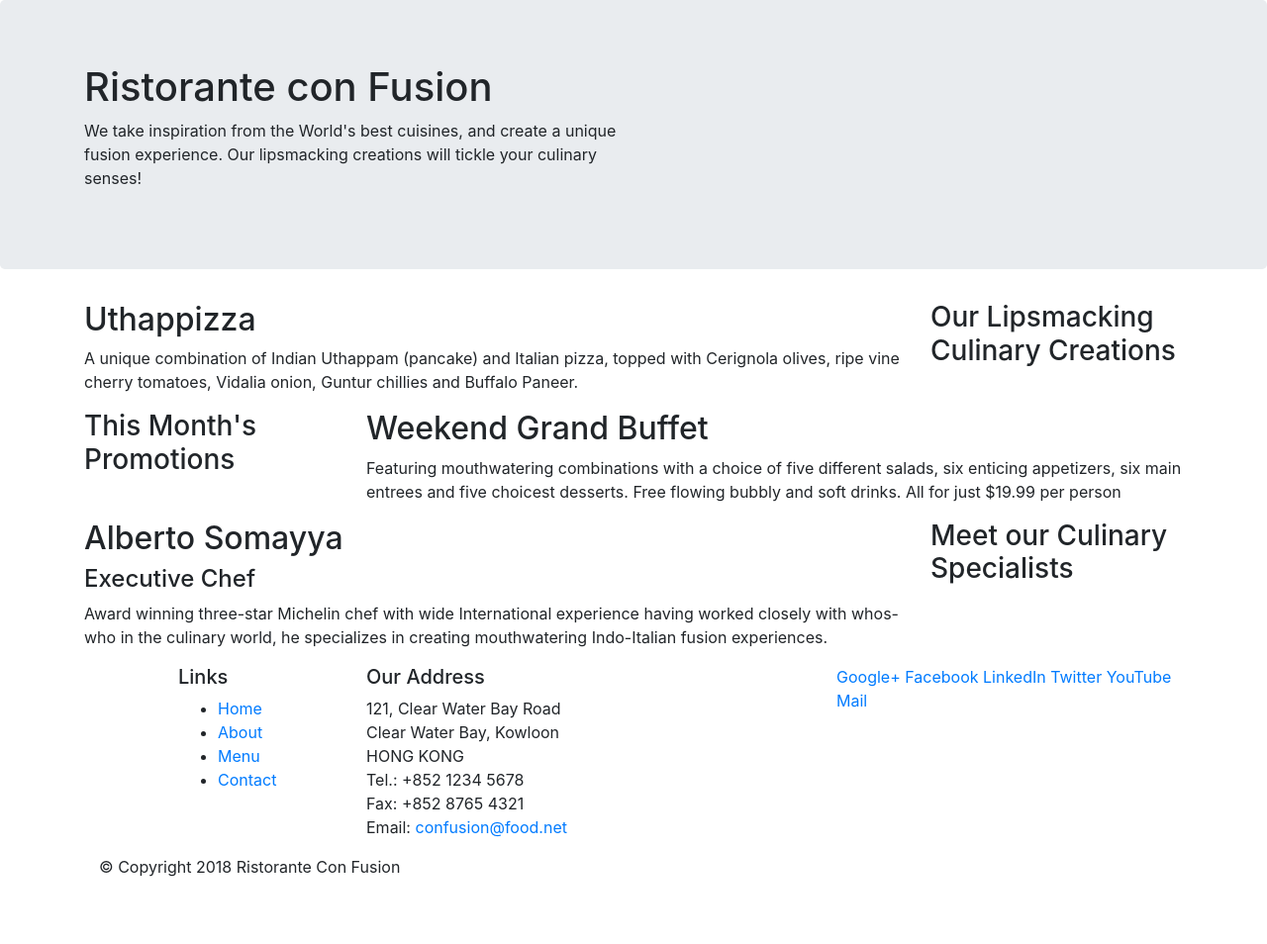
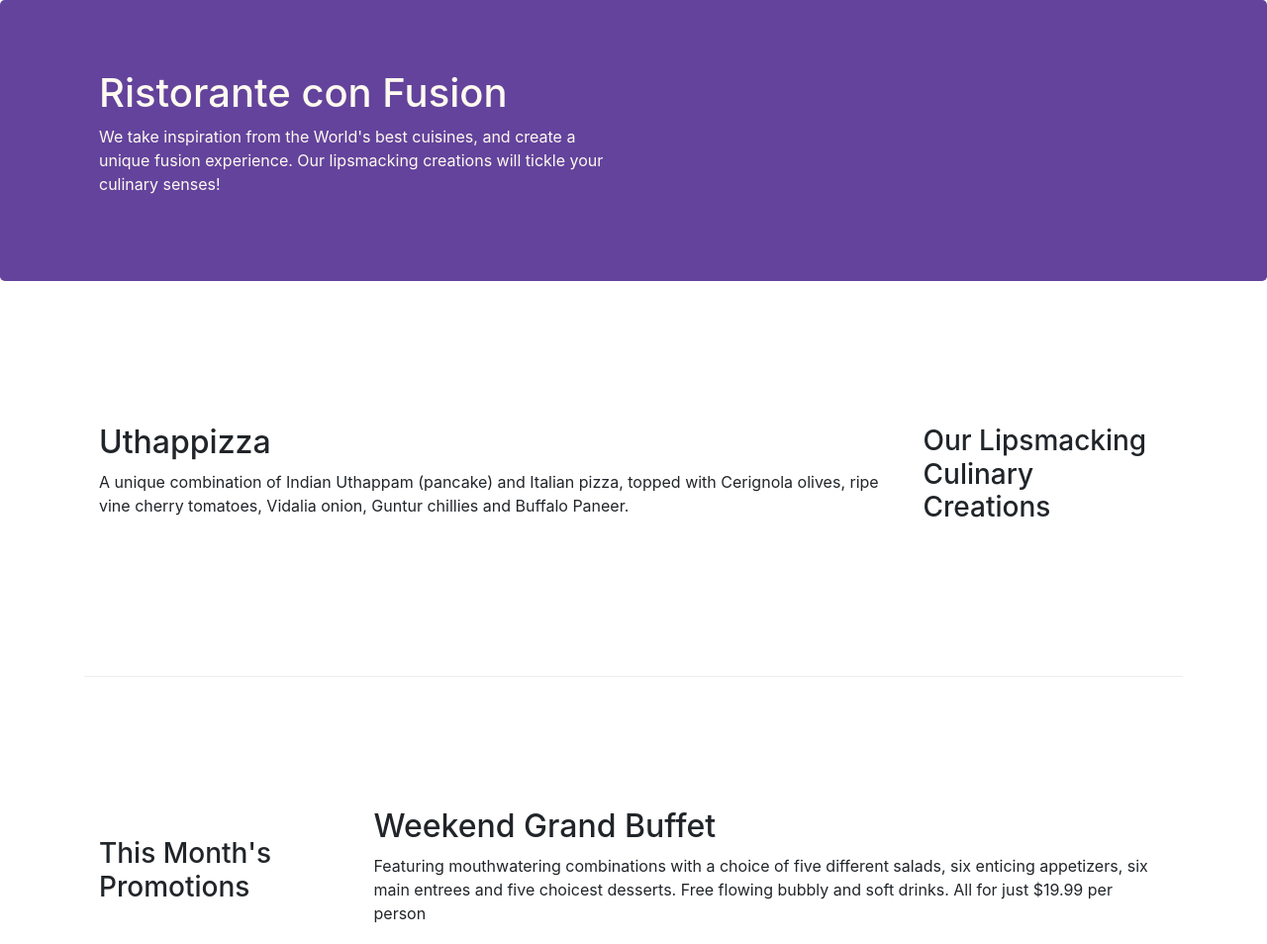
Before and after one commit to kartik-j1999/ConFusion, a website: page index.html in a window 1280 px wide. Shown: the top 954 px of the page at 99% size. Before the commit the page ends 904 px from the top, so only its background shows below. Drawn offline with nearby package versions, Linux system fonts and the light colour scheme.

Commit message:
bootstrap grid layout part 2

```diff
--- /dev/null
+++ b/css/styles.css
@@ -0,0 +1,30 @@
+.row-header{
+  margin: 0px auto;
+  padding: 0px;
+}
+
+.row-content {
+  margin: 0px auto;
+  padding: 50px 0px 50px 0px;
+  border-bottom: 1px ridge;
+  min-height: 400px;
+}
+
+.footer{
+  background-color: #e7ffc2;
+  margin: 0px auto;
+  padding: 20px 0px 20px 0px;
+}
+
+.jumbotron{
+  padding: 70px 30px 70px 30px;
+  margin: 0px auto;
+  background: #63439c;
+  color: floralwhite;
+}
+
+address{
+    font-size:70%;
+    margin:0px;
+    color:#0f0f0f;
+}
--- a/index.html
+++ b/index.html
@@ -6,13 +6,14 @@
     <meta charset="utf-8">
     <meta name="viewport" content="width=device-width, initial-scale=1, shrink-to-fit=no">
     <link rel="stylesheet" href="https://stackpath.bootstrapcdn.com/bootstrap/4.4.1/css/bootstrap.min.css" integrity="sha384-Vkoo8x4CGsO3+Hhxv8T/Q5PaXtkKtu6ug5TOeNV6gBiFeWPGFN9MuhOf23Q9Ifjh" crossorigin="anonymous">
+    <link rel="stylesheet" href="css/styles.css">
 </head>
 
 <body>
 
-    <header class = "jumbotron">
+    <header class="jumbotron">
         <div class="container">
-            <div class = "row">
+            <div class = "row row-header">
                 <div class = "col-12 col-sm-6">
                     <h1>Ristorante con Fusion</h1>
                     <p>We take inspiration from the World's best cuisines, and create a unique fusion experience. Our lipsmacking creations will tickle your culinary senses!</p>
@@ -24,7 +25,7 @@
     </header>
 
     <div class="container">
-        <div class = "row">
+        <div class = "row row-content align-items-center">
             <div class="col-12 col-sm-4 order-sm-last col-md-3">
                 <h3>Our Lipsmacking Culinary Creations</h3>
             </div>
@@ -35,7 +36,7 @@
         </div>
 
 
-        <div class="row">
+        <div class="row row-content align-items-center">
             <div class="col-12 col-sm-4 col-md-3">
                 <h3>This Month's Promotions</h3>
             </div>
@@ -45,7 +46,7 @@
             </div>
         </div>
 
-        <div class="row">
+        <div class="row row-content align-items-center">
             <div class="col-12 col-sm-4 order-sm-last col-md-3">
                 <h3>Meet our Culinary Specialists</h3>
             </div>
@@ -57,12 +58,12 @@
         </div>
     </div>
 
-    <footer>
+    <footer class="footer">
         <div class = "container">
             <div class = "row">
                 <div class="col-4 offset-1 col-sm-2">
                     <h5>Links</h5>
-                    <ul>
+                    <ul class="list-unstyled">
                         <li><a href="#">Home</a></li>
                         <li><a href="#">About</a></li>
                         <li><a href="#">Menu</a></li>
@@ -80,8 +81,8 @@
 		              Email: <a href="mailto:confusion@food.net">confusion@food.net</a>
 		           </address>
                 </div>
-                <div class="col-12 col-sm-4">
-                    <div>
+                <div class="col-12 col-sm-4 align-self-center">
+                    <div class="text-center">
                         <a href="http://google.com/+">Google+</a>
                         <a href="http://www.facebook.com/profile.php?id=">Facebook</a>
                         <a href="http://www.linkedin.com/in/">LinkedIn</a>
@@ -91,7 +92,7 @@
                     </div>
                 </div>
            </div>
-           <div>
+           <div class="row justify-content-center">
                 <div class="col-auto">
                     <p>© Copyright 2018 Ristorante Con Fusion</p>
                 </div>
```
Also changed, not shown: css/stylrs.css (added).
